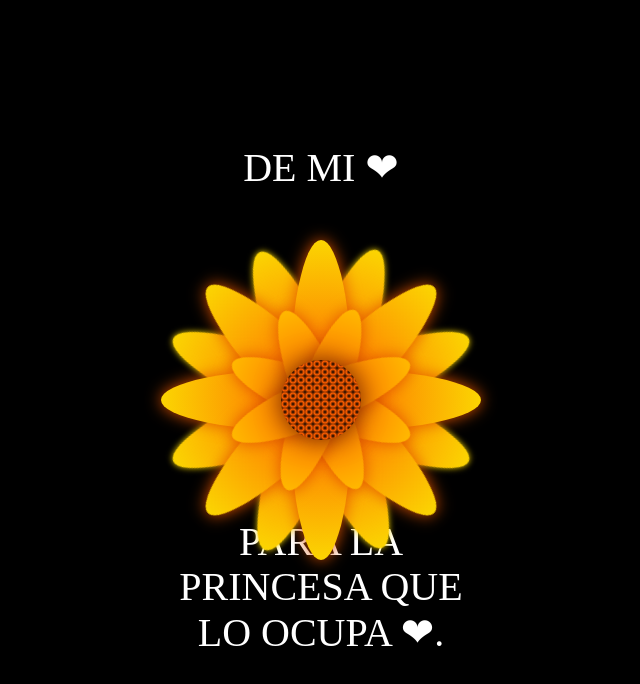
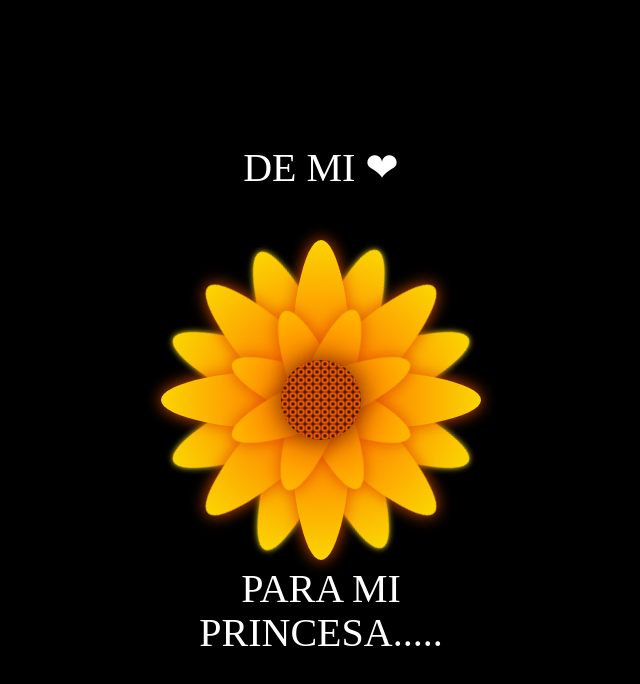
Before and after one commit to DarwinQQA/Desconocido, a plain HTML site: page docs/index.html in a window 1280 px wide. Shown: the whole page, without its empty margins (319-959 px from the left). Drawn offline with Linux system fonts and the light colour scheme.

Commit message:
Update index.html

```diff
--- a/docs/index.html
+++ b/docs/index.html
@@ -37,7 +37,7 @@
     </div>
     <div class="Petal3 p4">
     </div>
-    <div class="text-below">PARA LA PRINCESA QUE LO OCUPA ❤. </div>
+    <div class="text-below">PARA MI PRINCESA..... </div>
   </div>
 </body>
 </html>
```
